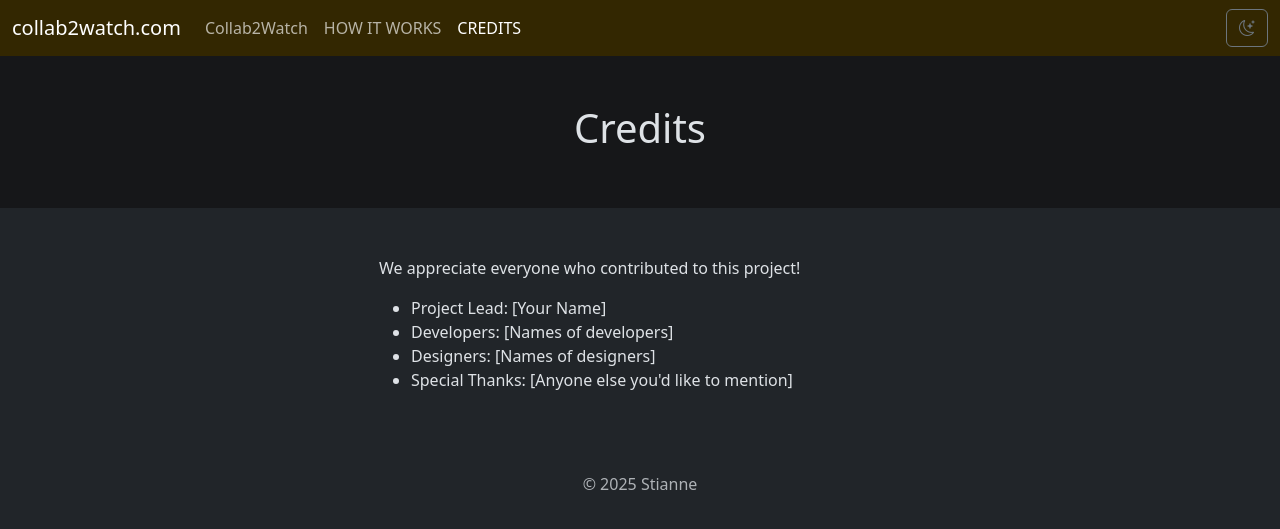
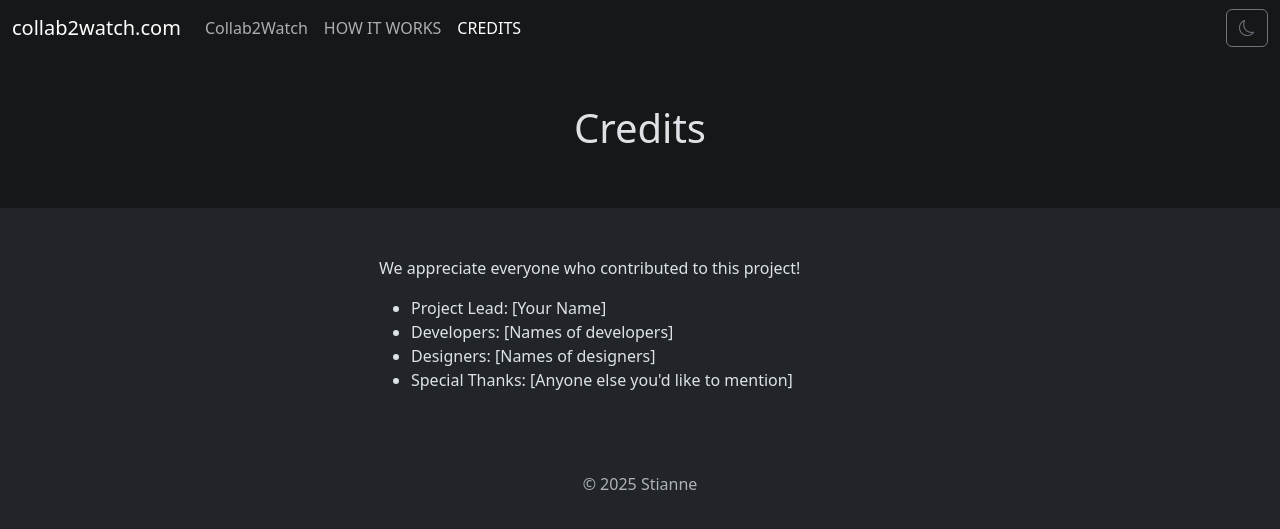
Before and after one commit to Sverlaan/collab2watch, a Flask app: page /credits in a window 1280 px wide. Shown: the top 529 px of the page. Run offline with Flask 3, Linux system fonts and the light colour scheme.

Commit message:
Redesign website and update dark/light mode

```diff
--- a/app.py
+++ b/app.py
@@ -24,9 +24,9 @@ def home():
     return render_template('index.html')
 
 
-@app.route('/how')
-def how():
-    return render_template('how.html')
+@app.route('/how_it_works')
+def how_it_works():
+    return render_template('how_it_works.html')
 
 
 @app.route('/credits')
--- a/static/css/styles.css
+++ b/static/css/styles.css
@@ -5,6 +5,31 @@
 }
 [data-bs-theme="dark"] .text-score {
   color: gold !important;
+}
+
+/* Change scrollbar color with light/dark theme */
+:root {
+    --scrollbar-bg: #f0f0f0; /* Light mode scrollbar background */
+    --scrollbar-thumb: #b0b0b0; /* Light mode scrollbar thumb */
+}
+[data-bs-theme="dark"] {
+    --scrollbar-bg: #2c2c2c; /* Dark mode scrollbar background */
+    --scrollbar-thumb: #888; /* Dark mode scrollbar thumb */
+}
+/* Apply the scrollbar styles */
+::-webkit-scrollbar {
+    width: 8px;
+}
+::-webkit-scrollbar-track {
+    background: var(--scrollbar-bg);
+}
+::-webkit-scrollbar-thumb {
+    background: var(--scrollbar-thumb);
+    border-radius: 10px;
+}
+/* Firefox scrollbar support */
+html {
+    scrollbar-color: var(--scrollbar-thumb) var(--scrollbar-bg);
 }
 
 /* For overlapping avatar images */
--- a/static/js/script.js
+++ b/static/js/script.js
@@ -1,26 +1,6 @@
 
 
-////////////////////////////////////////// Dark/Light Mode //////////////////////////////////////////
-// Toggle the theme between dark and light
-function toggleTheme() {
-    const currentTheme = document.documentElement.getAttribute("data-bs-theme");
-    const newTheme = currentTheme === "dark" ? "light" : "dark";
-    document.documentElement.setAttribute("data-bs-theme", newTheme);
 
-    // Update the icon
-    updateIcon(newTheme);
-}
-// Update the icon based on the current theme
-function updateIcon(theme) {
-    const icon = document.getElementById("theme-icon");
-    if (theme === "dark") {
-        icon.classList.remove("bi-sun");
-        icon.classList.add("bi-moon");
-    } else {
-        icon.classList.remove("bi-moon");
-        icon.classList.add("bi-sun");
-    }
-}
 
 ////////////////////////////////////////// Filter and Settings //////////////////////////////////////////
 document.getElementById('resetFilters').addEventListener('click', function (event) {
@@ -82,7 +62,8 @@ async function fetchUserData(username, user_id, NameElement, AvatarElement, Stat
         const data = await response.json();
 
         // Update the DOM with fetched data
-        document.getElementById(NameElement).innerHTML =  `<a href="${data.user_url}" class="text-decoration-none" style="font-weight: bolder;" target="_blank" rel="noopener noreferrer">${data.name}</a>`;
+        document.getElementById(NameElement).innerHTML = `<a href="${data.url}" class="text-decoration-none edit-blacklist-link" style="font-weight: bolder; color: inherit;" target="_blank" rel="noopener noreferrer">${data.name}</a>`;
+
         document.getElementById(AvatarElement).src = data.avatar;
         document.getElementById(StatsElement1).textContent = "Watched: " + data.num_movies_watched + "  |  " + "Watchlist: " + data.watchlist_length;
 
@@ -407,7 +388,6 @@ async function explainMovie(slug, title, year, weight) {
     weight = parseInt(weight, 10);
     console.log("Explain movie with slug:", slug, weight);
 
-    explainModalTitle.textContent = "Why did we recommend this movie?";
     let description = "";
 
     // Fetch explanation from Flask backend for user1
@@ -417,7 +397,7 @@ async function explainMovie(slug, title, year, weight) {
         let data = await response.json();
         if (data.success){
 
-            description += `<h5>We recommend ${title} (${year})</h5>`;
+            explainModalTitle.textContent = `We recommend ${title} (${year})`
             description += `<h6>Since ${document.getElementById("name-1").textContent} liked:</h6>`;
             description += "<ul>"; // Start an unordered list
             // Loop over all movies and append title and year as list items
@@ -434,9 +414,7 @@ async function explainMovie(slug, title, year, weight) {
         let data = await response.json();
         if (data.success){
 
-            if (weight === 1){
-                description += `<h5>We recommend ${title} (${year})</h5>`;
-            }
+            explainModalTitle.textContent = `We recommend ${title} (${year})`
             description += `<h6>Since ${document.getElementById("name-2").textContent} liked:</h6>`;
             description += "<ul>"; // Start an unordered list
             // Loop over all movies and append title and year as list items
@@ -461,7 +439,8 @@ async function explainMovie(slug, title, year, weight) {
 async function blacklistMovie(slug, title, year, weight) {
     weight = parseInt(weight, 10);
 
-    document.getElementById("blacklistModalText").textContent = `Add ${title} (${year}) to blacklist for user:`;
+    document.getElementById("blacklistModalTitle").textContent = `Add ${title} (${year}) To Blacklist`;
+    document.getElementById("blacklistModalText").innerHTML = `For which user would you like to add <b>${title} (${year})</b> to the blacklist?`;
     document.getElementById("user1BlacklistCheckboxText").textContent = document.getElementById("name-1").textContent;
     document.getElementById("user2BlacklistCheckboxText").textContent = document.getElementById("name-2").textContent;
 
@@ -576,6 +555,8 @@ document.getElementById("editBlacklistModal").addEventListener("show.bs.modal",
     // Clear previous entries before fetching
     user1BlacklistMovies.innerHTML = '<li class="list-group-item text-muted">Loading...</li>';
     user2BlacklistMovies.innerHTML = '<li class="list-group-item text-muted">Loading...</li>';
+    document.getElementById("resetUser1Blacklist").style.display = "block";
+    document.getElementById("resetUser2Blacklist").style.display = "block";
 
     try {
         // Fetch data from backend
@@ -596,6 +577,8 @@ document.getElementById("editBlacklistModal").addEventListener("show.bs.modal",
             });
         } else {
             user1BlacklistMovies.innerHTML = '<li class="list-group-item text-muted">No blacklisted movies</li>';
+            // hide clear button
+            document.getElementById("resetUser1Blacklist").style.display = "none";
         }
 
         // Populate User 2 Blacklist
@@ -610,6 +593,8 @@ document.getElementById("editBlacklistModal").addEventListener("show.bs.modal",
             });
         } else {
             user2BlacklistMovies.innerHTML = '<li class="list-group-item text-muted">No blacklisted movies</li>';
+            // hide clear button
+            document.getElementById("resetUser2Blacklist").style.display = "none";
         }
 
     } catch (error) {
@@ -681,6 +666,8 @@ document.getElementById("resetUser1Blacklist").addEventListener("click", async f
 
     // Clear the list on the frontend
     user1BlacklistMovies.innerHTML = '<li class="list-group-item text-muted">No blacklisted movies</li>';
+    // Remove clear button
+    document.getElementById("resetUser1Blacklist").style.display = "none";
 
     const loadingSpinner = document.getElementById("blacklistLoadingSpinner");
     // Show loading spinner and clear previous lists
@@ -729,6 +716,8 @@ document.getElementById("resetUser2Blacklist").addEventListener("click", async f
 
     // Clear the list on the frontend
     user1BlacklistMovies.innerHTML = '<li class="list-group-item text-muted">No blacklisted movies</li>';
+    // Remove clear button
+    document.getElementById("resetUser2Blacklist").style.display = "none";
 
     const loadingSpinner = document.getElementById("blacklistLoadingSpinner");
     // Show loading spinner and clear previous lists
@@ -910,7 +899,7 @@ async function CreateModal(movie) {
                                         alt="${movie.title}">
                                 </div>
                                 <div class="col-lg-10">
-                                    <a href="${movie.letterboxd_link}" class="text-decoration-none" style="font-size: 1.5em; font-weight: bolder;" target="_blank" rel="noopener noreferrer">${movie.title} (${movie.year})</a>
+                                    <a href="${movie.letterboxd_link}" class="text-decoration-none edit-blacklist-link" style="font-size: 1.5em; font-weight: bolder; color: inherit;" target="_blank" rel="noopener noreferrer">${movie.title} (${movie.year})</a>
                                     <h6 class="card-subtitle mt-3 mb-2 text-muted">Runtime: ${movie.runtime} mins | ${movie.genres}</h6>
                                     <p class="card-text">${movie.description}</p>
                                     <p class="card-text no-spacing text-muted"><small>Director: ${movie.director}</small></p>
--- /dev/null
+++ b/static/js/theme.js
@@ -0,0 +1,37 @@
+////////////////////////////////////////// Dark/Light Mode //////////////////////////////////////////
+
+// Toggle the theme between dark and light
+function toggleTheme() {
+    const currentTheme = document.documentElement.getAttribute("data-bs-theme");
+    const newTheme = currentTheme === "dark" ? "light" : "dark";
+
+    // Set the new theme
+    document.documentElement.setAttribute("data-bs-theme", newTheme);
+
+    // Save the theme preference in localStorage
+    localStorage.setItem("theme", newTheme);
+
+    // Update the icon
+    updateIcon(newTheme);
+}
+
+// Update the icon based on the current theme
+function updateIcon(theme) {
+    const icon = document.getElementById("theme-icon");
+    if (icon) {
+        if (theme === "dark") {
+            icon.classList.remove("bi-sun");
+            icon.classList.add("bi-moon");
+        } else {
+            icon.classList.remove("bi-moon");
+            icon.classList.add("bi-sun");
+        }
+    }
+}
+
+// Apply the stored theme on page load
+document.addEventListener("DOMContentLoaded", function () {
+    const savedTheme = localStorage.getItem("theme") || "dark"; // Default to dark
+    document.documentElement.setAttribute("data-bs-theme", savedTheme);
+    updateIcon(savedTheme);
+});
--- a/templates/credits.html
+++ b/templates/credits.html
@@ -12,7 +12,7 @@
   <body>
 
     <!-- Navbar -->
-    <nav class="navbar navbar-expand-lg bg-warning-subtle">
+    <nav class="navbar navbar-expand-lg bg-secondary-subtle">
         <div class="container-fluid">
             <a class="navbar-brand" href="{{ url_for('home') }}">collab2watch.com</a>
             <button class="navbar-toggler" type="button" data-bs-toggle="collapse" data-bs-target="#navbarNavAltMarkup" aria-controls="navbarNavAltMarkup" aria-expanded="false" aria-label="Toggle navigation">
@@ -21,7 +21,7 @@
             <div class="collapse navbar-collapse" id="navbarNavAltMarkup">
                 <div class="navbar-nav">
                     <a class="nav-link" aria-current="page" href="{{ url_for('home') }}">Collab2Watch</a>
-                    <a class="nav-link" href="{{ url_for('how') }}">HOW IT WORKS</a>
+                    <a class="nav-link" href="{{ url_for('how_it_works') }}">HOW IT WORKS</a>
                     <a class="nav-link active" href="{{ url_for('credits') }}">CREDITS</a>
                 </div>
             </div>
@@ -58,6 +58,7 @@
 
 
     <script src="{{ url_for('static', filename='js/script.js') }}" defer></script>
+    <script src="{{ url_for('static', filename='js/theme.js') }}"></script>
     <script src="https://cdn.jsdelivr.net/npm/bootstrap@5.3.3/dist/js/bootstrap.bundle.min.js" integrity="sha384-YvpcrYf0tY3lHB60NNkmXc5s9fDVZLESaAA55NDzOxhy9GkcIdslK1eN7N6jIeHz" crossorigin="anonymous"></script>
 </body>
 </html>
--- a/templates/how.html
+++ b/templates/how_it_works.html
@@ -12,7 +12,7 @@
   <body>
 
     <!-- Navbar -->
-    <nav class="navbar navbar-expand-lg bg-warning-subtle">
+    <nav class="navbar navbar-expand-lg bg-secondary-subtle">
         <div class="container-fluid">
             <a class="navbar-brand" href="{{ url_for('home') }}">collab2watch.com</a>
             <button class="navbar-toggler" type="button" data-bs-toggle="collapse" data-bs-target="#navbarNavAltMarkup" aria-controls="navbarNavAltMarkup" aria-expanded="false" aria-label="Toggle navigation">
@@ -21,7 +21,7 @@
             <div class="collapse navbar-collapse" id="navbarNavAltMarkup">
                 <div class="navbar-nav">
                     <a class="nav-link" aria-current="page" href="{{ url_for('home') }}">Collab2Watch</a>
-                    <a class="nav-link active" href="{{ url_for('how') }}">HOW IT WORKS</a>
+                    <a class="nav-link active" href="{{ url_for('how_it_works') }}">HOW IT WORKS</a>
                     <a class="nav-link" href="{{ url_for('credits') }}">CREDITS</a>
                 </div>
             </div>
@@ -52,6 +52,7 @@
 
 
     <script src="{{ url_for('static', filename='js/script.js') }}" defer></script>
+    <script src="{{ url_for('static', filename='js/theme.js') }}"></script>
     <script src="https://cdn.jsdelivr.net/npm/bootstrap@5.3.3/dist/js/bootstrap.bundle.min.js" integrity="sha384-YvpcrYf0tY3lHB60NNkmXc5s9fDVZLESaAA55NDzOxhy9GkcIdslK1eN7N6jIeHz" crossorigin="anonymous"></script>
 </body>
 </html>
```
Also changed, not shown: templates/index.html (+21 -16 lines).
